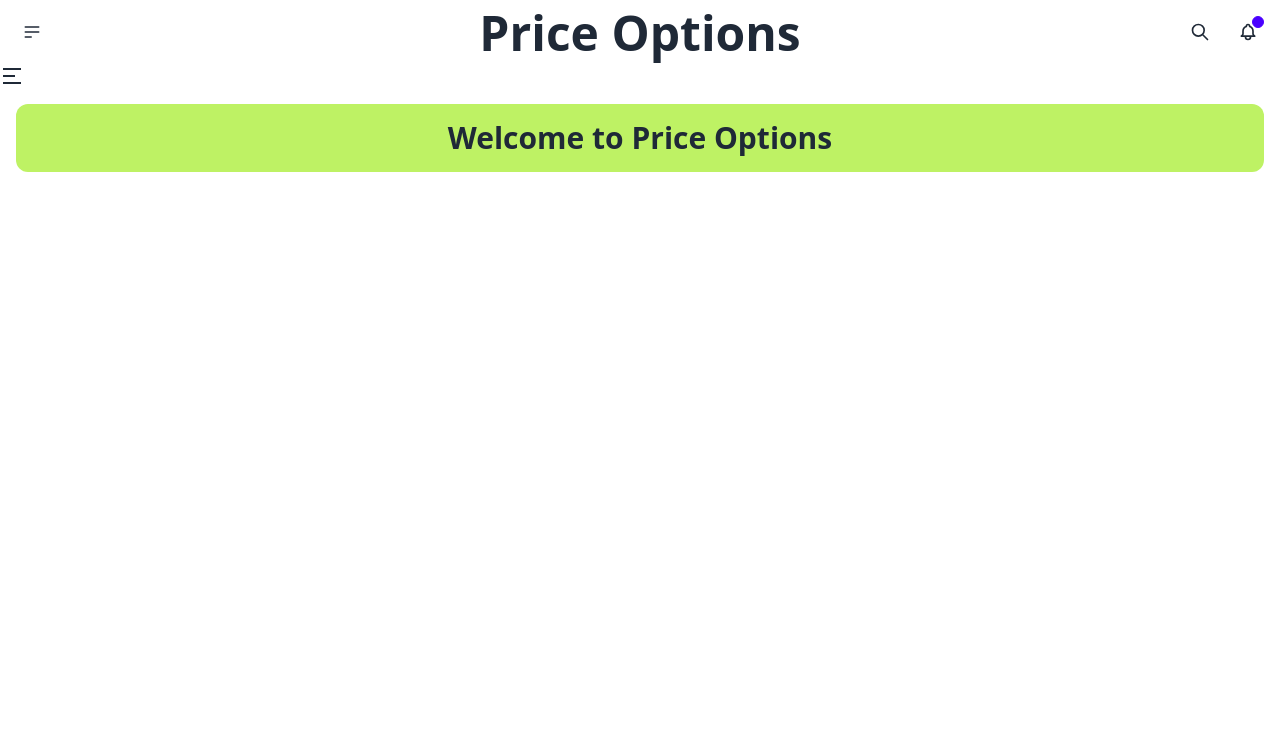
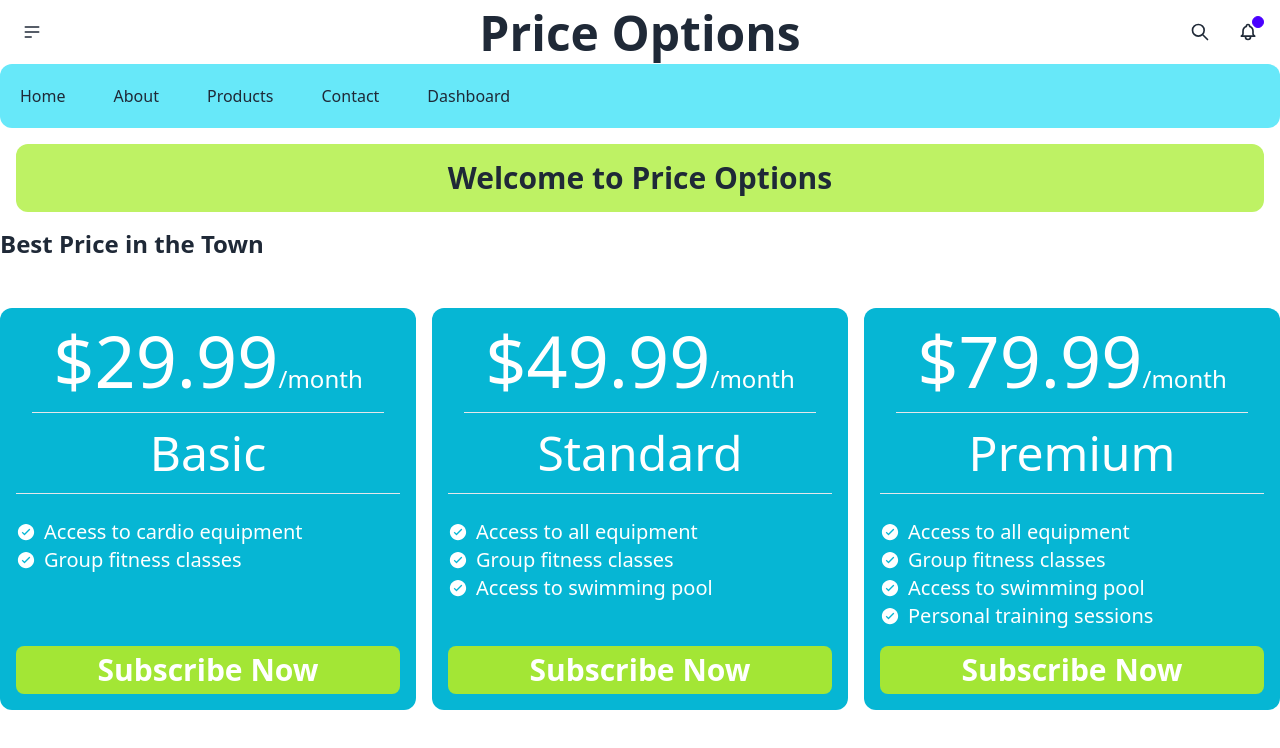
Before and after one commit to tisabbir/price-option, a React (Vite) app: page / in a window 1280 px wide. Shown: the top 748 px of the page. Built offline with nearby package versions, Linux system fonts and the light colour scheme.

Commit message:
price options added

```diff
--- a/src/App.jsx
+++ b/src/App.jsx
@@ -2,6 +2,7 @@ import "./App.css";
 import DaisyNav from "./components/Daisy-Nav/DaisyNav";
 import Hello from "./components/HelloWorld/Hello";
 import Navbar from "./components/Navbar/Navbar";
+import PriceOptions from "./components/PriceOptions/PriceOptions";
 
 function App() {
   return (
@@ -9,6 +10,7 @@ function App() {
       <DaisyNav></DaisyNav>
       <Navbar></Navbar>
       <Hello></Hello>
+      <PriceOptions></PriceOptions>
     </div>
   );
 }
--- /dev/null
+++ b/src/components/Feature/Feature.jsx
@@ -0,0 +1,10 @@
+import { IoIosCheckmarkCircle } from "react-icons/io";
+const Feature = ({ feature }) => {
+  return (
+    <div className="text-left text-xl flex gap-2 items-center">
+      <IoIosCheckmarkCircle></IoIosCheckmarkCircle> {feature}
+    </div>
+  );
+};
+
+export default Feature;
--- a/src/components/Link/Link.jsx
+++ b/src/components/Link/Link.jsx
@@ -1,7 +1,7 @@
 import PropTypes from "prop-types"; // ES6
 const Link = ({ route }) => {
   return (
-    <li className="mr-10">
+    <li className="mr-10 hover:bg-orange-400 p-1 rounded-lg">
       <a href={route.path}>{route.name}</a>
     </li>
   );
--- a/src/components/Navbar/Navbar.jsx
+++ b/src/components/Navbar/Navbar.jsx
@@ -20,7 +20,7 @@ const Navbar = () => {
         onClick={() => {
           return setOpen(!open);
         }}
-        className="text-2xl"
+        className="text-2xl md:hidden"
       >
         {open === true ? (
           <MdOutlineClose></MdOutlineClose>
@@ -30,7 +30,7 @@ const Navbar = () => {
       </div>
 
       <ul
-        className={`md:flex absolute duration-1000 bg-cyan-300
+        className={`md:flex absolute md:static duration-1000 bg-cyan-300
       ${open === true ? "top-24" : "-top-52"}
       rounded-xl p-4 `}
       >
--- /dev/null
+++ b/src/components/PriceOption/PriceOption.jsx
@@ -0,0 +1,31 @@
+import PropTypes from "prop-types";
+import Feature from "../Feature/Feature";
+
+const PriceOption = ({ option }) => {
+  const { name, price, features } = option;
+  return (
+    <div className="mt-12 bg-cyan-500 text-white p-4 rounded-xl text-center flex flex-col">
+      <h1 className="text-7xl">
+        ${price}
+        <span className="text-2xl">/month</span>
+      </h1>
+      <hr className="m-4" />
+      <h2 className="text-5xl">{name}</h2>
+      <hr className="mt-4" />
+      <div className="mt-6 flex-grow">
+        {features.map((feature, index) => (
+          <Feature key={index} feature={feature}></Feature>
+        ))}
+      </div>
+
+      <button className="btn btn-ghost text-3xl bg-lime-400 w-full mt-4 hover:bg-lime-600">
+        Subscribe Now
+      </button>
+    </div>
+  );
+};
+
+PriceOption.propTypes = {
+  option: PropTypes.object,
+};
+export default PriceOption;
--- /dev/null
+++ b/src/components/PriceOptions/PriceOptions.jsx
@@ -0,0 +1,46 @@
+import PriceOption from "../PriceOption/PriceOption";
+
+const PriceOptions = () => {
+  const options = [
+    {
+      id: 1,
+      name: "Basic",
+      price: 29.99,
+      features: ["Access to cardio equipment", "Group fitness classes"],
+    },
+    {
+      id: 2,
+      name: "Standard",
+      price: 49.99,
+      features: [
+        "Access to all equipment",
+        "Group fitness classes",
+        "Access to swimming pool",
+      ],
+    },
+    {
+      id: 3,
+      name: "Premium",
+      price: 79.99,
+      features: [
+        "Access to all equipment",
+        "Group fitness classes",
+        "Access to swimming pool",
+        "Personal training sessions",
+      ],
+    },
+  ];
+
+  return (
+    <div>
+      <h2 className="text-2xl font-bold">Best Price in the Town</h2>
+      <div className="grid grid-cols-1 md:grid-cols-2 lg:grid-cols-3 gap-4">
+        {options.map((option) => (
+          <PriceOption key={option.id} option={option}></PriceOption>
+        ))}
+      </div>
+    </div>
+  );
+};
+
+export default PriceOptions;
```
